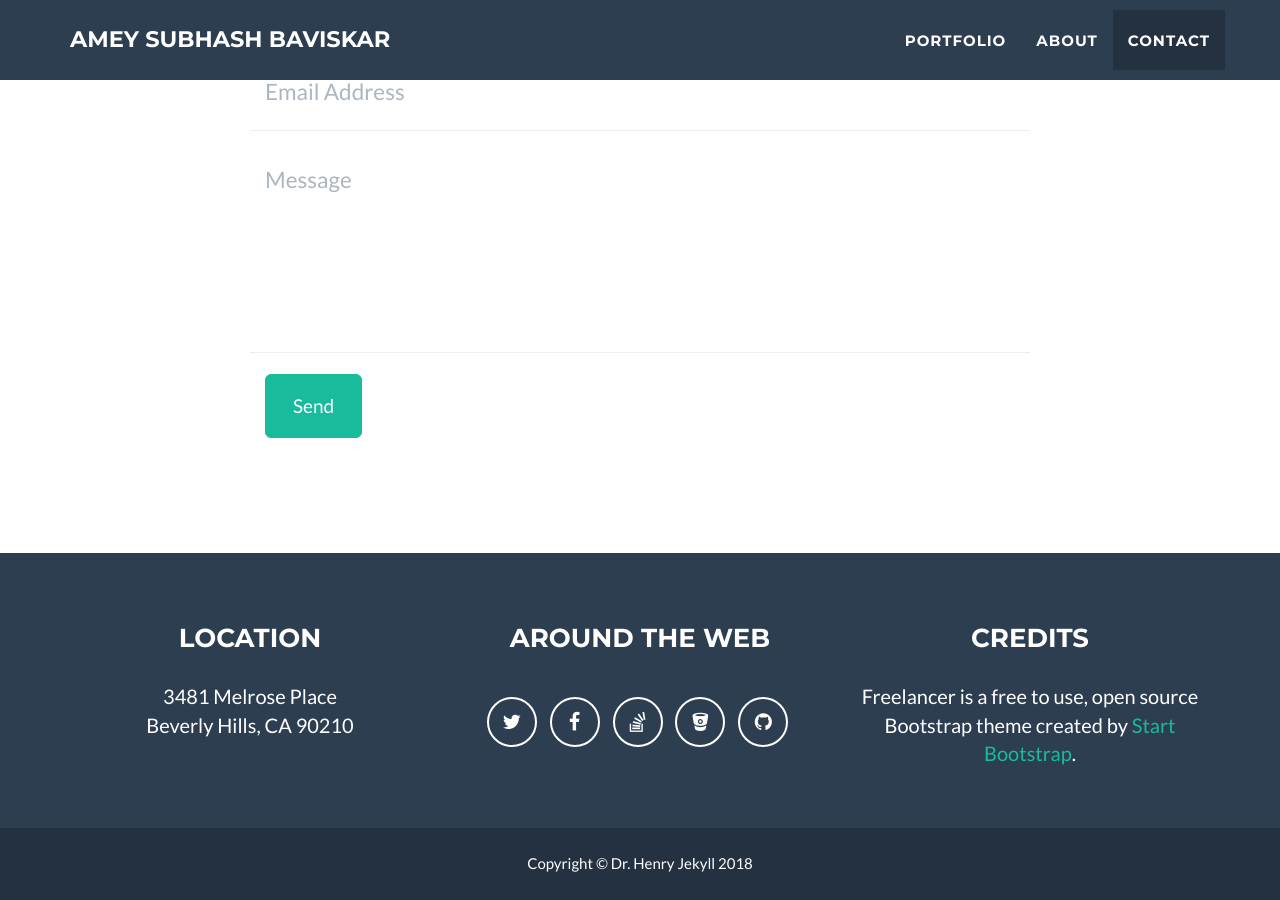
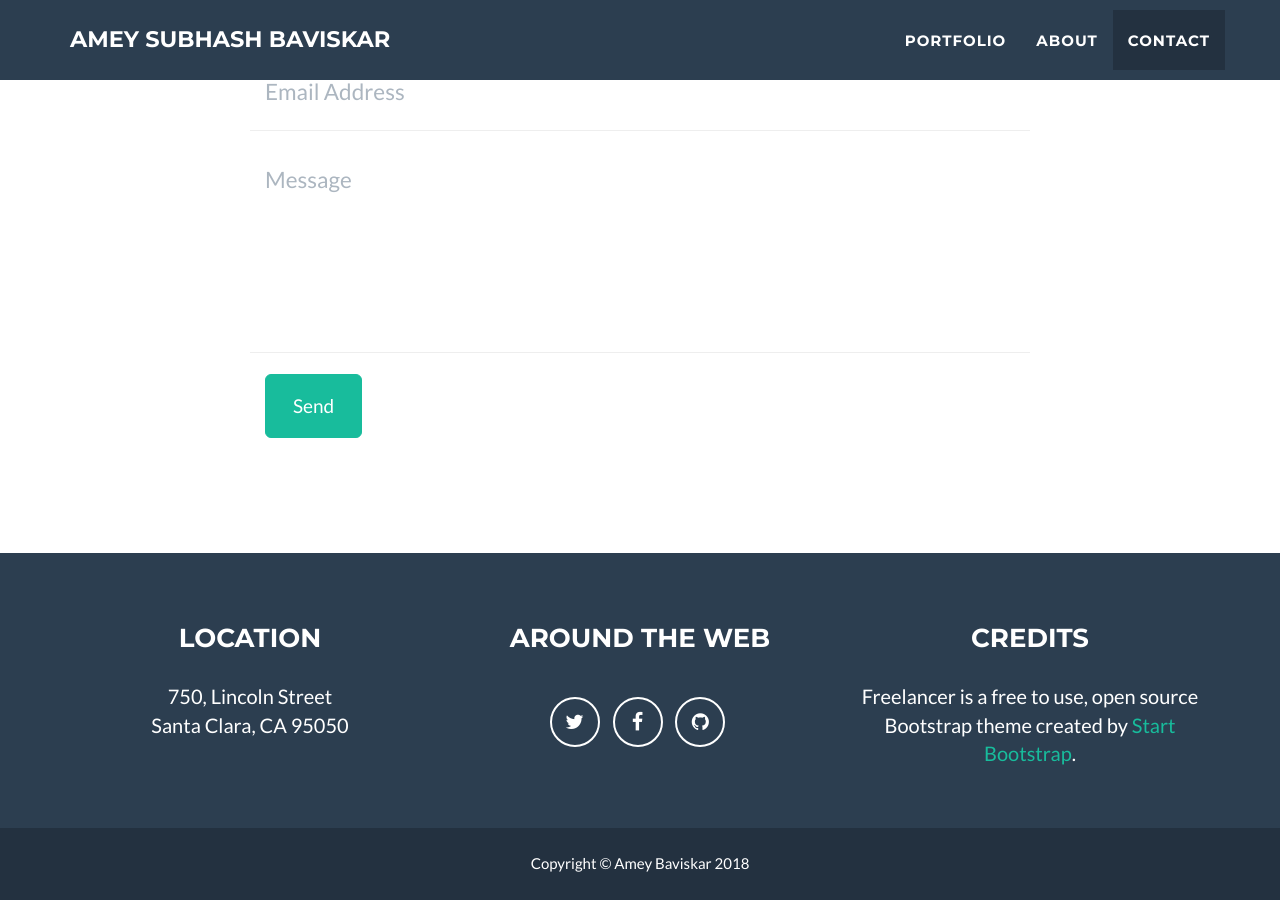
Before and after one commit to ameybav/estr4ng7d.github.io, a Jekyll site: the page built from index.html, in a window 1280 px wide and 900 px high, scrolled down 2485 px. Built offline with Jekyll 4.4.1, drawn with Linux system fonts in a browser that asks for light colours.

Commit message:
Update _config.yml

```diff
--- a/_config.yml
+++ b/_config.yml
@@ -32,7 +32,7 @@ color:
 
 # Footer settings
 footer:
-  copyright: Dr. Henry Jekyll
+  copyright: Amey Baviskar
   location: Location
   social: Around the Web
   credits: Credits
@@ -40,20 +40,16 @@ footer:
 # Social networks usernames (many more available: google-plus, flickr, dribbble, pinterest, instagram, tumblr, linkedin, etc.)
 social:
   - title: twitter
-    url: http://twitter.com/jekyllrb
+    url: http://twitter.com/ameybaviskar
   - title: facebook
     url:
-  - title: stack-overflow
-    url: http://stackoverflow.com/questions/tagged/jekyll
-  - title: bitbucket
-    url: http://bitbucket.org/jekyll
   - title: github
-    url: http://github.com/jekyll
+    url: github.com/estr4ng7d
 
 # Postal address (add as many lines as necessary)
 address:
-  - line: 3481 Melrose Place
-  - line: Beverly Hills, CA 90210
+  - line: 750, Lincoln Street
+  - line: Santa Clara, CA 95050
 
 # Credits content
 credits: 'Freelancer is a free to use, open source Bootstrap theme created by <a href="http://startbootstrap.com">Start Bootstrap</a>.'
```
